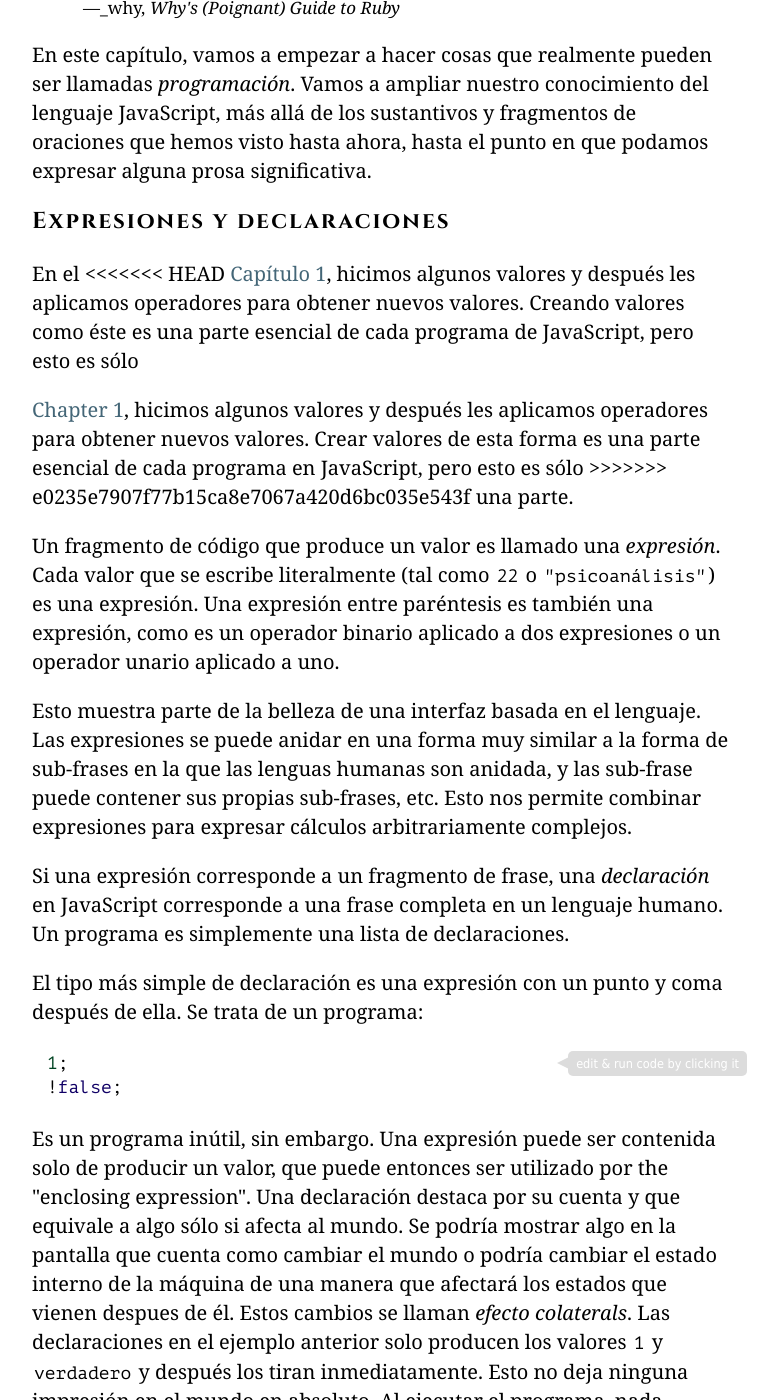
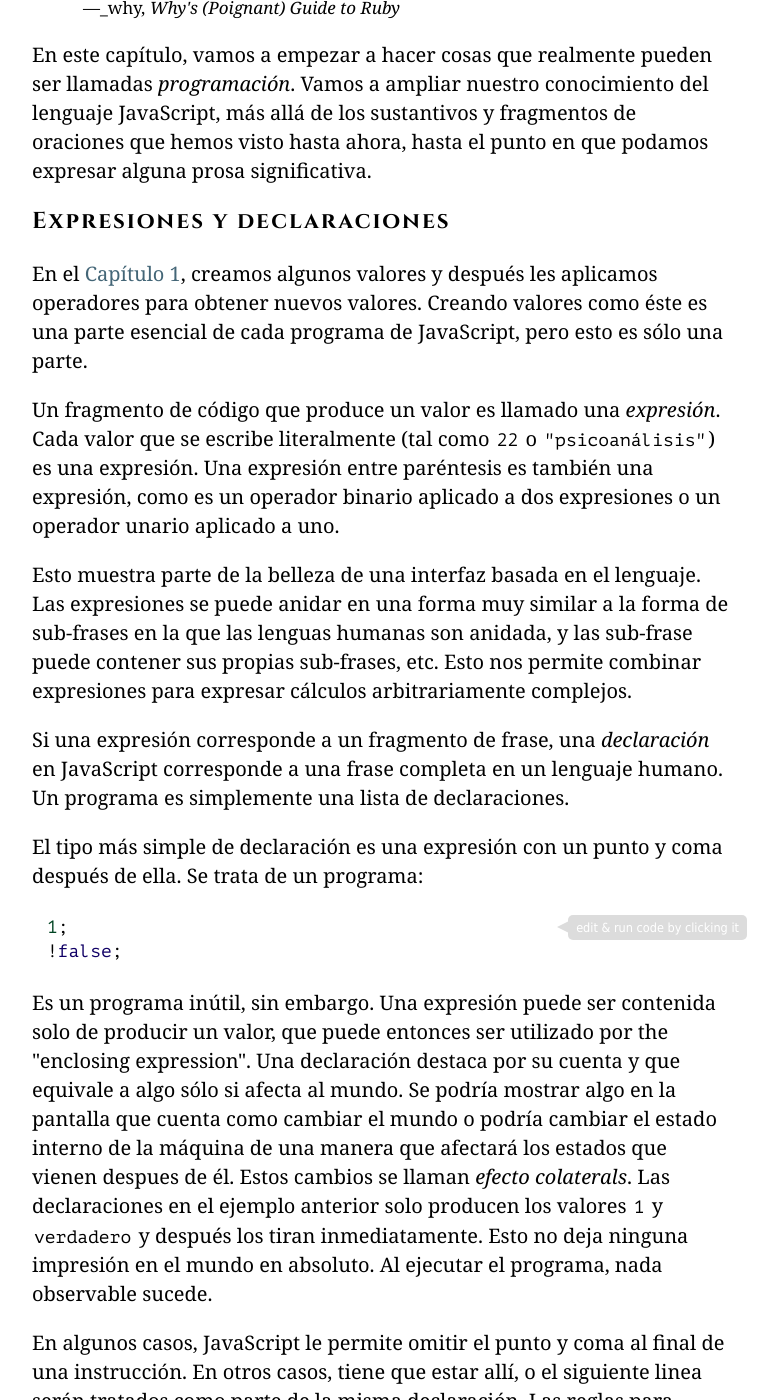
Before and after one commit to hectorip/Eloquent-JavaScript-ES-online, a Jekyll site: the page chapters/02_program_structure.html, which Jekyll copies as it is, in a window 1280 px wide and 1400 px high, scrolled down 209 px. Shown: the whole window, without its empty margins (258-1036 px from the left). Built offline with Jekyll 4.4.1, drawn with Linux system fonts in a browser that asks for light colours; nearby versions of some CDN libraries; library files that are not in the unit come from our copies; some of the changed text lies outside the part shown.

Commit message:
Corrgiendo conflictos en capítulo 2

```diff
--- a/chapters/02_program_structure.html
+++ b/chapters/02_program_structure.html
@@ -41,17 +41,10 @@ nuestro conocimiento del lenguaje JavaScript, más allá de los sustantivos
 y fragmentos de oraciones que hemos visto hasta ahora,
 hasta el punto en que podamos expresar alguna prosa significativa.</p>
 <h2><a class=h_ident id="h_oqfl+ptPGG" href="#h_oqfl+ptPGG"></a>Expresiones y declaraciones</h2>
-<p><a class=p_ident id="p_2LQTTtZn/1" href="#p_2LQTTtZn/1"></a>En el
-&lt;&lt;&lt;&lt;&lt;&lt;&lt; HEAD
-<a href="01_values.html#values">Capítulo 1</a>, hicimos algunos valores y después
+<p><a class=p_ident id="p_j9hyJXcePk" href="#p_j9hyJXcePk"></a>En el
+<a href="01_values.html#values">Capítulo 1</a>, creamos algunos valores y después
 les aplicamos operadores para obtener nuevos valores. Creando valores como éste
-es una parte esencial de cada programa de JavaScript, pero esto es sólo</p>
-<div class="exampleblock">
-<div class="content">
-<p><a class=p_ident id="p_EIoNNE8iyT" href="#p_EIoNNE8iyT"></a><a href="01_values.html#values">Chapter 1</a>, hicimos algunos valores y después
-les aplicamos operadores para obtener nuevos valores. Crear valores de esta forma
-es una parte esencial de cada programa en JavaScript, pero esto es sólo
-&gt;&gt;&gt;&gt;&gt;&gt;&gt; e0235e7907f77b15ca8e7067a420d6bc035e543f
+es una parte esencial de cada programa de JavaScript, pero esto es sólo
 una parte.</p>
 <p><a class=p_ident id="p_3x4YDXd58+" href="#p_3x4YDXd58+"></a>Un fragmento de código que produce un valor es
 llamado una <em>expresión</em>. Cada valor que se escribe literalmente
@@ -90,6 +83,7 @@ complejo y propenso a errores. En este libro, cada declaración que necesita un
 punto y coma siempre será terminada por uno. Te recomiendo que hagas lo
 misma en sus propios programas, al menos hasta que haya aprendido más sobre
 sutilezas involucradas en omitir el punto y coma.</p>
+<h2><a class=h_ident id="h_rAGNsfewCX" href="#h_rAGNsfewCX"></a>Variables</h2>
 <p><a class=p_ident id="p_23AAiBseHZ" href="#p_23AAiBseHZ"></a> ¿Cómo
 un programa de mantener un estado estado? ¿Cómo recuerda
 cosas? Hemos visto cómo producir nuevos valores de viejos valores, pero
@@ -150,6 +144,7 @@ variables. The definitions must be separated by commas.</p>
 <pre data-language="javascript" class="snippet cm-s-default"><a class=c_ident id="c_3ZOoKK6DZQ" href="#c_3ZOoKK6DZQ"></a><span class="cm-keyword">var</span> <span class="cm-variable">one</span> <span class="cm-operator">=</span> <span class="cm-number">1</span>, <span class="cm-variable">two</span> <span class="cm-operator">=</span> <span class="cm-number">2</span>;
 <span class="cm-variable">console</span>.<span class="cm-property">log</span>(<span class="cm-variable">one</span> <span class="cm-operator">+</span> <span class="cm-variable">two</span>);
 <span class="cm-comment">// → 3</span></pre>
+<h2><a class=h_ident id="h_ko4pqLOTdI" href="#h_ko4pqLOTdI"></a>Keywords and reserved words</h2>
 <p><a class=p_ident id="p_GioEDRc+dl" href="#p_GioEDRc+dl"></a>Words with
 a special meaning, such as <code>var</code>, are <em>keywords</em>, and they may not
 be used as variable names. There are also a number of words that are
@@ -165,6 +160,7 @@ protected public return static super switch this
 throw true try typeof var void while with yield</pre>
 <p><a class=p_ident id="p_0pDQHpgrM3" href="#p_0pDQHpgrM3"></a>Don&#8217;t worry about memorizing these, but remember that this might be
 the problem when a variable definition does not work as expected.</p>
+<h2><a class=h_ident id="h_2Tc54fkIgF" href="#h_2Tc54fkIgF"></a>The environment</h2>
 <p><a class=p_ident id="p_tJKFexJV/j" href="#p_tJKFexJV/j"></a>The collection of variables and their values
 that exist at a given time is called the <em>environment</em>. When a
 program starts up, this environment is not empty. It always contains
@@ -173,6 +169,7 @@ time, it has variables that provide ways to interact with the
 surrounding system. For example, in a browser, there are variables
 and functions to inspect and influence the currently loaded website
 and to read mouse and keyboard input.</p>
+<h2><a class=h_ident id="h_K5Yd6h3Axg" href="#h_K5Yd6h3Axg"></a>Functions</h2>
 <p><a class=p_ident id="p_S7KjMy3yAl" href="#p_S7KjMy3yAl"></a>A lot of the values provided in the
 default environment have the type <em>function</em>. A function is a
 piece of program wrapped in a value. Such values can be <em>applied</em> in
@@ -193,6 +190,7 @@ uses the string that we give it as the text to show in the dialog box.
 Values given to functions are called <em>arguments</em>. The <code>alert</code>
 function needs only one of them, but other functions might need a
 different number or different types of arguments.</p>
+<h2><a class=h_ident id="h_6+Vb3XQoaa" href="#h_6+Vb3XQoaa"></a>The console.log function</h2>
 <p><a class=p_ident id="p_HDjV1sA8vQ" href="#p_HDjV1sA8vQ"></a>The <code>alert</code> function
 can be useful as an output device when experimenting, but clicking
 away all those little windows will get on your nerves. In past
@@ -214,7 +212,8 @@ in the browser&#8217;s JavaScript console.</p>
 that retrieves the <code>log</code> property from the value held by the
 <code>console</code> variable. We will find out exactly what this means in
 <a href="04_data.html#properties">Chapter 4</a>.</p>
-<p id="return_values"><a class=p_ident id="p_cJD1JUU5+H" href="#p_cJD1JUU5+H"></a>Showing a dialog box or writing text to
+<h2 id="return_values"><a class=h_ident id="h_nULi9znEdr" href="#h_nULi9znEdr"></a>Return values</h2>
+<p><a class=p_ident id="p_cJD1JUU5+H" href="#p_cJD1JUU5+H"></a>Showing a dialog box or writing text to
 the screen is a <em>side effect</em>. A lot of functions are useful
 because of the side effects they produce. Functions may also produce
 values, and in that case, they don&#8217;t need to have a side effect to be
@@ -231,6 +230,7 @@ expressions. Here a call to <code>Math.min</code>, which is the opposite of
 <span class="cm-comment">// → 102</span></pre>
 <p><a class=p_ident id="p_bhFVJn8rDc" href="#p_bhFVJn8rDc"></a>The <a href="03_functions.html#functions">next chapter</a> explains how to
 write your own functions.</p>
+<h2><a class=h_ident id="h_1nddjRgQ5+" href="#h_1nddjRgQ5+"></a>prompt and confirm</h2>
 <p><a class=p_ident id="p_tJIGQUSpum" href="#p_tJIGQUSpum"></a>Browser
 environments contain other functions besides <code>alert</code> for popping up
 windows. You can ask the user an OK/Cancel question using
@@ -252,6 +252,7 @@ return this text as a string.</p>
 <p><a class=p_ident id="p_mGjwXljToy" href="#p_mGjwXljToy"></a>These two functions aren&#8217;t used much in modern web programming, mostly
 because you have no control over the way the resulting windows look,
 but they are useful for toy programs and experiments.</p>
+<h2><a class=h_ident id="h_rDxYNPd65Z" href="#h_rDxYNPd65Z"></a>Control flow</h2>
 <p><a class=p_ident id="p_QdCrOXOgYy" href="#p_QdCrOXOgYy"></a>When your program
 contains more than one statement, the statements are executed,
 predictably, from top to bottom. As a basic example, this program has
@@ -271,6 +272,7 @@ control flow:</p>
 <div class="image">
   <img src="img/controlflow-straight.svg" alt="Trivial control flow">
 </div>
+<h2><a class=h_ident id="h_wpz5oi2dy7" href="#h_wpz5oi2dy7"></a>Conditional execution</h2>
 <p><a class=p_ident id="p_u+xpyPmLV8" href="#p_u+xpyPmLV8"></a>Executing statements in straight-line
 order isn&#8217;t the only option we have. An alternative is <em>conditional execution</em>, where we choose between two different routes based on a
 Boolean value, like this:</p>
@@ -328,7 +330,8 @@ and 100, and <code>"Medium"</code> is shown. If it doesn&#8217;t, the second, an
 <div class="image">
   <img src="img/controlflow-nested-if.svg" alt="Nested if control flow">
 </div>
-<p id="loops"><a class=p_ident id="p_FIHE6k56BA" href="#p_FIHE6k56BA"></a>Consider a program that prints all even numbers from
+<h2 id="loops"><a class=h_ident id="h_FaGGgUI+MM" href="#h_FaGGgUI+MM"></a>while and do loops</h2>
+<p><a class=p_ident id="p_FIHE6k56BA" href="#p_FIHE6k56BA"></a>Consider a program that prints all even numbers from
 0 to 12. One way to write this is as follows:</p>
 <pre data-language="javascript" class="snippet cm-s-default"><a class=c_ident id="c_ciaCwGgFZR" href="#c_ciaCwGgFZR"></a><span class="cm-variable">console</span>.<span class="cm-property">log</span>(<span class="cm-number">0</span>);
 <span class="cm-variable">console</span>.<span class="cm-property">log</span>(<span class="cm-number">2</span>);
@@ -412,6 +415,7 @@ force you to enter a name. It will ask again and again until it gets
 something that is not an empty string. Applying the <code>!</code> operator will
 convert a value to Boolean type before negating it, and all strings
 except <code>""</code> convert to <code>true</code>.</p>
+<h2><a class=h_ident id="h_3I0M2f1Cmh" href="#h_3I0M2f1Cmh"></a>Indenting Code</h2>
 <p><a class=p_ident id="p_GLz5olRt8V" href="#p_GLz5olRt8V"></a>You&#8217;ve probably noticed the spaces I put in front of some
 statements. In JavaScript, these are not required—the computer will
 accept the program just fine without them. In fact, even the line
@@ -424,6 +428,7 @@ indentation, the visual shape of a program corresponds to the shape of
 the blocks inside it. I like to use two spaces for every open block,
 but tastes differ—some people use four spaces, and some people use
 tab characters.</p>
+<h2><a class=h_ident id="h_oupMC+5FKN" href="#h_oupMC+5FKN"></a>for loops</h2>
 <p><a class=p_ident id="p_t55fBgZ9ww" href="#p_t55fBgZ9ww"></a>Many loops follow
 the pattern seen in the previous <code>while</code> examples. First, a “counter”
 variable is created to track the progress of the loop. Then comes a
@@ -458,6 +463,7 @@ instead of <code>while</code>:</p>
 <p><a class=p_ident id="p_pNim3UxKW2" href="#p_pNim3UxKW2"></a>Note that even though no block
 is opened with a <code>{</code>, the statement in the loop is still indented two
 spaces to make it clear that it “belongs” to the line before it.</p>
+<h2><a class=h_ident id="h_WWKAoSPJ47" href="#h_WWKAoSPJ47"></a>Breaking Out of a Loop</h2>
 <p><a class=p_ident id="p_ct/RAqWly8" href="#p_ct/RAqWly8"></a>Having the loop&#8217;s
 condition produce <code>false</code> is not the only way a loop can finish. There
 is a special statement called <code>break</code> that has the effect of
@@ -489,6 +495,7 @@ recover.</p>
 that it influences the progress of a loop. When <code>continue</code> is
 encountered in a loop body, control jumps out of the body and
 continues with the loop&#8217;s next iteration.</p>
+<h2><a class=h_ident id="h_TGUhwjSkqm" href="#h_TGUhwjSkqm"></a>Updating variables succinctly</h2>
 <p><a class=p_ident id="p_4XaFXVHI9b" href="#p_4XaFXVHI9b"></a>Especially
 when looping, a program often needs to “update” a variable to hold a
 value based on that variable&#8217;s previous value.</p>
@@ -502,6 +509,7 @@ double <code>result</code> or <code>counter -= 1</code> to count downward.</p>
   <span class="cm-variable">console</span>.<span class="cm-property">log</span>(<span class="cm-variable">number</span>);</pre>
 <p><a class=p_ident id="p_jpGEbhH1GX" href="#p_jpGEbhH1GX"></a>For <code>counter += 1</code> and <code>counter -=
 1</code>, there are even shorter equivalents: <code>counter++</code> and <code>counter--</code>.</p>
+<h2><a class=h_ident id="h_jMKsa0SXdL" href="#h_jMKsa0SXdL"></a>Dispatching on a value with switch</h2>
 <p><a class=p_ident id="p_t3Fw/3tp0F" href="#p_t3Fw/3tp0F"></a>It is common for code to look like this:</p>
 <pre data-language="javascript" class="snippet cm-s-default"><a class=c_ident id="c_A9TwfNNqCW" href="#c_A9TwfNNqCW"></a><span class="cm-keyword">if</span> (<span class="cm-variable">variable</span> <span class="cm-operator">==</span> <span class="cm-string">"value1"</span>) <span class="cm-variable">action1</span>();
 <span class="cm-keyword">else</span> <span class="cm-keyword">if</span> (<span class="cm-variable">variable</span> <span class="cm-operator">==</span> <span class="cm-string">"value2"</span>) <span class="cm-variable">action2</span>();
@@ -536,6 +544,7 @@ in the example, this can be used to share some code between cases (it
 recommends going outside for both sunny and cloudy weather). But
 beware: it is easy to forget such a <code>break</code>, which will cause the
 program to execute code you do not want executed.</p>
+<h2><a class=h_ident id="h_t54vuASjLD" href="#h_t54vuASjLD"></a>Capitalization</h2>
 <p><a class=p_ident id="p_3D9T5AdSU0" href="#p_3D9T5AdSU0"></a>Variable
 names may not contain spaces, yet it is often helpful to use multiple
 words to clearly describe what the variable represents. These are
@@ -559,6 +568,7 @@ This was done to mark this function as a constructor. What a
 constructor is will become clear in
 <a href="06_object.html#constructors">Chapter 6</a>. For now, the important
 thing is not to be bothered by this apparent lack of consistency.</p>
+<h2><a class=h_ident id="h_/OBuIOX390" href="#h_/OBuIOX390"></a>Comments</h2>
 <p><a class=p_ident id="p_0/Ms9AYRwI" href="#p_0/Ms9AYRwI"></a>Often, raw code does not convey all the information
 you want a program to convey to human readers, or it conveys it in
 such a cryptic way that people might not understand it. At other
@@ -589,6 +599,7 @@ blocks of information about a file or a chunk of program.</p>
 <span class="cm-comment"> me, so I've decided to keep it.</span>
 <span class="cm-comment">*/</span>
 <span class="cm-keyword">var</span> <span class="cm-variable">myNumber</span> <span class="cm-operator">=</span> <span class="cm-number">11213</span>;</pre>
+<h2><a class=h_ident id="h_ErccPg/l98" href="#h_ErccPg/l98"></a>Summary</h2>
 <p><a class=p_ident id="p_qenTzu+nvg" href="#p_qenTzu+nvg"></a>You now know that a program is built out of statements, which
 themselves sometimes contain more statements. Statements tend to
 contain expressions, which themselves can be built out of smaller
@@ -605,6 +616,7 @@ environment.</p>
 <p><a class=p_ident id="p_zgNEy0za9M" href="#p_zgNEy0za9M"></a>Functions are special values that encapsulate a piece of program. You
 can invoke them by writing <code>functionName(argument1, argument2)</code>. Such
 a function call is an expression, and may produce a value.</p>
+<h2><a class=h_ident id="h_TcUD2vzyMe" href="#h_TcUD2vzyMe"></a>Exercises</h2>
 <p><a class=p_ident id="p_Uj/Ehlt+c3" href="#p_Uj/Ehlt+c3"></a>If you are unsure how to try your solutions to
 exercises, refer to the <a href="00_intro.html#intro">introduction</a>.</p>
 <p><a class=p_ident id="p_VR0+805/R0" href="#p_VR0+805/R0"></a>Each exercise starts with a problem description. Read that and try to
@@ -617,6 +629,7 @@ If you want to learn something from the exercises, I recommend looking
 at the solutions only after you&#8217;ve solved the exercise, or at least
 after you&#8217;ve attacked it long and hard enough to have a slight
 headache.</p>
+<h3><a class=h_ident id="h_umoXp9u0e7" href="#h_umoXp9u0e7"></a>Looping a triangle</h3>
 <p><a class=p_ident id="p_pP646YLlGy" href="#p_pP646YLlGy"></a>Write a loop that makes seven calls to
 <code>console.log</code> to output the following triangle:</p>
 <pre>#
@@ -645,6 +658,7 @@ characters. You can go from 1 to 2 by adding 1 (<code>+= 1</code>). You can go
 from <code>"#"</code> to <code>"##"</code> by adding a character (<code>+= "#"</code>). Thus, your
 solution can closely follow the number-printing program.</p>
 </div></div>
+<h3><a class=h_ident id="h_rebKE3gdjV" href="#h_rebKE3gdjV"></a>FizzBuzz</h3>
 <p><a class=p_ident id="p_i0Cvwf75cQ" href="#p_i0Cvwf75cQ"></a>Write a
 program that uses <code>console.log</code> to print all the numbers from 1 to
 100, with two exceptions. For numbers divisible by 3, print <code>"Fizz"</code>
@@ -672,6 +686,7 @@ For the clever method, build up a string containing the word or words
 to output, and print either this word or the number if there is no
 word, potentially by making elegant use of the <code>||</code> operator.</p>
 </div></div>
+<h3><a class=h_ident id="h_5Hz2kiaaXp" href="#h_5Hz2kiaaXp"></a>Chess board</h3>
 <p><a class=p_ident id="p_uH3DV6RVnV" href="#p_uH3DV6RVnV"></a>Write a program that creates a string that represents an
 8×8 grid, using newline characters to separate lines. At each position
 of the grid there is either a space or a “#” character. The characters
@@ -709,7 +724,6 @@ sum of the two counters is even (<code>% 2</code>).</p>
 line has been built up, so do this after the inner loop but inside of
 the outer loop.</p>
 </div></div>
-</div></div>
 <nav>
   <a href="01_values.html" title="capítulo previo">◀</a>
   <a href="index.html" title="cover">◆</a>
```
Also changed, not shown: 2 other files.
